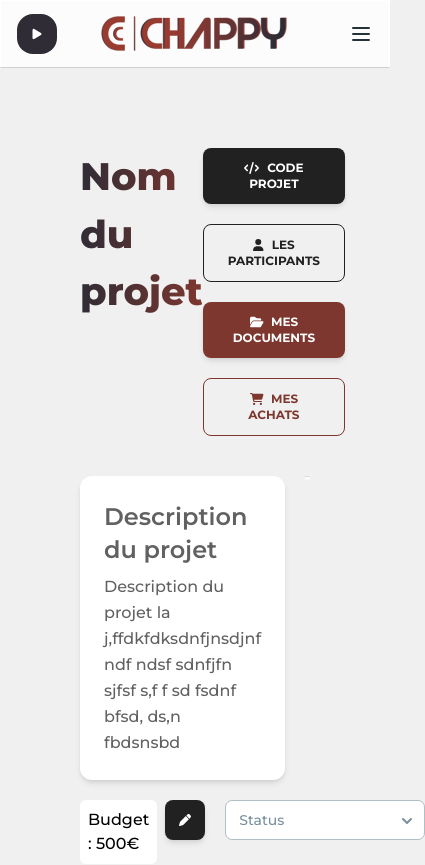
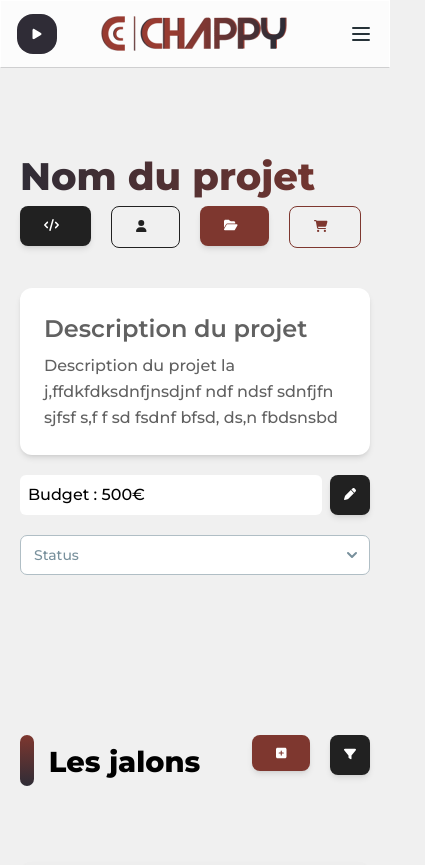
Before and after one commit to mathieubourkel/chappy, a React (Vite) app: page /project in a window 390 px wide. Shown: the top 865 px of the page, 425 px wide, since content can reach past the window. Built offline with nearby package versions, Linux system fonts and the light colour scheme.

Commit message:
modif du soir

```diff
--- a/src/components/Project/StepCard.tsx
+++ b/src/components/Project/CommentCard.tsx
@@ -9,9 +9,15 @@ import {
   Typography,
 } from "@material-tailwind/react";
 import user from "../../assets/img/icon user.png";
+import { intComment } from "../../services/interfaces/intProject";
 
-export default function StepCard(props: any) {
-  const { comment, index } = props;
+type Props = {
+  index: number
+  comment: intComment
+}
+
+export default function CommentCard({comment, index}:Props) {
+
   return (
     <Card className="b3-comment w-full mb-5 shadow-none" key={index}>
       <CardBody>
@@ -33,7 +39,7 @@ export default function StepCard(props: any) {
               size="xl"
               className="mr-3 text-marine-100"
             />
-            <a className="md">Répondre</a>
+            <a className="hidden md:flex">Répondre</a>
           </Button>
             </div>
 
--- a/src/components/Project/Comments.tsx
+++ b/src/components/Project/Comments.tsx
@@ -1,9 +1,13 @@
 import { useState } from "react";
 import { intComment, intComments } from "../../services/interfaces/intProject";
-import StepCard from "./StepCard";
 import { Button, IconButton, Textarea } from "@material-tailwind/react";
 import { FontAwesomeIcon } from "@fortawesome/react-fontawesome";
-import { faMinus, faPaperPlane, faPlus } from "@fortawesome/free-solid-svg-icons";
+import {
+  faMinus,
+  faPaperPlane,
+  faPlus,
+} from "@fortawesome/free-solid-svg-icons";
+import CommentCard from "./CommentCard";
 
 type Props = {
   comments: intComments;
@@ -24,29 +28,33 @@ export default function Comments({ comments }: Props) {
       <div className="b3-comments flex flex-col mt-10">
         {display ? (
           comments.map((comment: intComment, index: number) => (
-            <StepCard comment={comment} index={index}/>
+            <CommentCard comment={comment} index={index} />
           ))
-        ) : <StepCard comment={comments[0]} index={0}/>
-
-        }
+        ) : (
+          <CommentCard comment={comments[0]} index={0} />
+        )}
       </div>
       <div className="flex justify-center">
         <Button onClick={handleDisplay} className="bg-brick-300">
-          {display ?
+          {display ? (
             <div>
-            <FontAwesomeIcon icon={faMinus} className="mr-3"/>
+              <FontAwesomeIcon icon={faMinus} className="mr-3" />
               <a>Réduire</a>
             </div>
-          : <div>
-                <FontAwesomeIcon icon={faPlus} className="mr-3"/>
+          ) : (
+            <div>
+              <FontAwesomeIcon icon={faPlus} className="mr-3" />
               <a>Afficher plus</a>
-            </div>}
+            </div>
+          )}
         </Button>
       </div>
       <div className="mt-10">
-      <Textarea variant="static"
+        <Textarea
+          variant="static"
           placeholder="Rédiger un nouveau commentaire"
-      className="bg-white pl-5"/>
+          className="bg-white pl-5"
+        />
         <div className="flex w-full justify-between py-1.5">
           <IconButton variant="text" color="blue-gray" size="sm">
             <svg
@@ -65,9 +73,7 @@ export default function Comments({ comments }: Props) {
             </svg>
           </IconButton>
           <div className="flex gap-2">
-          <Button  variant="outlined">
-            Annuler
-          </Button>
+            <Button variant="outlined">Annuler</Button>
             <Button>
               Envoyer
               <FontAwesomeIcon className="ml-3" icon={faPaperPlane} />
--- a/src/components/Project/Resume.tsx
+++ b/src/components/Project/Resume.tsx
@@ -1,6 +1,6 @@
 /* eslint-disable @typescript-eslint/no-explicit-any */
-import { useState } from "react";
-import { intProject } from "../../services/interfaces/intProject";
+import React, { useEffect, useState } from "react";
+import { intProject, FormEvent } from "../../services/interfaces/intProject";
 import { Link } from "react-router-dom";
 import calendar from "../../assets/img/calendar.webp";
 import {
@@ -28,16 +28,20 @@ type Props = {
   setProject: (project: intProject) => void;
 };
 export default function Resume({ project, setProject }: Props) {
+
+  // State
   const [displayBudget, setDisplayBudget] = useState<boolean>(true);
-  const [form, setForm] = useState<number>(0);
+  const status = [
+    {name: "En cours", id: 0},
+    {name: "En attente", id: 1},
+    {name: "Terminé", id: 2}
+  ];
 
-  function handleChange(e: any) {
-    setForm(e.target.value);
-  }
-
-  function handleSubmit(e: any) {
+  // Functions
+  const handleSubmit = (e:FormEvent) => {
     e.preventDefault();
-    setProject({ ...project, budget: form });
+    const newBudget = e.currentTarget.budget.value;
+    setProject({ ...project, budget: newBudget });
     handleDisplay();
   }
 
@@ -45,30 +49,31 @@ export default function Resume({ project, setProject }: Props) {
     displayBudget ? setDisplayBudget(false) : setDisplayBudget(true);
   }
 
+  // Render
   return (
     <section className="bloc-1 mb-40">
-      <div className="b1-header flex justify-between">
-        <div className="b1-header-title">
+      <div className="b1-header md:flex justify-between">
+        <div className="b1-header-title shrink-0">
           <h1>{project.name}</h1>
         </div>
-        <div className="b1-header-buttons flex flex-wrap gap-5">
+        <div className="b1-header-buttons flex gap-5">
           <Link to="/project/">
             <Button>
               <FontAwesomeIcon icon={faCode} className="mr-2" />
-              Code projet
+              <div className="hidden md:flex">Code projet</div>
             </Button>
           </Link>
 
           <Link to="/project/members">
             <Button variant="outlined">
               <FontAwesomeIcon icon={faUser} className="mr-2" />
-              Les participants
+              <div className="hidden md:flex">Participants</div>
             </Button>
           </Link>
           <Link to="/project/documents">
             <Button className="bg-brick-300">
-              <FontAwesomeIcon icon={faFolderOpen} className="mr-2"/>
-              Mes documents
+              <FontAwesomeIcon icon={faFolderOpen} className="mr-2" />
+              <div className="hidden md:flex">Mes documents</div>
             </Button>
           </Link>
           <Link to="project/purchases">
@@ -76,15 +81,15 @@ export default function Resume({ project, setProject }: Props) {
               className="button-project text-brick-300 border-brick-300"
               variant="outlined"
             >
-              <FontAwesomeIcon icon={faCartShopping} className="mr-2"/>
-              Mes achats
+              <FontAwesomeIcon icon={faCartShopping} className="mr-2" />
+              <div className="hidden md:flex">Mes achats</div>
             </Button>
           </Link>
         </div>
       </div>
 
       <div className="b1-body mt-10">
-        <div className="b1-body-desc-calendar flex gap-5">
+        <div className="b1-body-desc-calendar lg:flex gap-5">
           <Card className="b1-body-desc basis-1/2 bg-white">
             <CardBody>
               <Typography variant="h4" className="mb-2">
@@ -94,12 +99,12 @@ export default function Resume({ project, setProject }: Props) {
             </CardBody>
           </Card>
           <div className="b1-body-calendar basis-1/2">
-            <img src={calendar}/>
+            <img className="hidden lg:flex" src={calendar} />
           </div>
         </div>
-        <div className="b1-body-budget-status flex gap-5 mt-5">
+        <div className="b1-body-budget-status md:flex gap-5 mt-5">
           {displayBudget ? (
-            <div className="b1-body-budget flex basis-1/2 gap-2">
+            <div className="b1-body-budget flex basis-1/2 gap-2 mb-5">
               <div className="flex w-full rounded-md bg-white">
                 <p className="p-2">
                   {"Budget : " + project.budget.toString() + "€"}
@@ -114,7 +119,7 @@ export default function Resume({ project, setProject }: Props) {
           ) : (
             <form
               className="b1-body-budget flex basis-1/2 gap-2"
-              onSubmit={(e) => handleSubmit(e)}
+              onSubmit={handleSubmit}
             >
               <div className="flex w-full bg-white rounded-md">
                 <Input
@@ -123,7 +128,6 @@ export default function Resume({ project, setProject }: Props) {
                   name="budget"
                   id="budget"
                   placeholder="Entrez le nouveau budget"
-                  onChange={(e) => handleChange(e)}
                   crossOrigin={undefined}
                 />
               </div>
@@ -137,11 +141,11 @@ export default function Resume({ project, setProject }: Props) {
             </form>
           )}
 
-          <div className="b1-body-status basis-1/2 w-72">
+          <div className="b1-body-status basis-1/2">
             <Select className="bg-white" label="Status">
-              <Option>En cours</Option>
-              <Option>Terminé</Option>
-              <Option>En attente</Option>
+                {status.map((element:any, index:number) => (
+                    <Option key={index}>{element.name}</Option>
+                ))}
             </Select>
           </div>
         </div>
--- a/src/components/Project/Steps.tsx
+++ b/src/components/Project/Steps.tsx
@@ -30,7 +30,7 @@ export default function Steps({ steps }: Props) {
           <div>
             <Button className="mr-5 bg-brick-300 flex items-center">
               <FontAwesomeIcon icon={faSquarePlus} />
-              <a className="pl-2">Créer</a>
+              <a className="pl-2 hidden md:flex">Créer</a>
             </Button>
           </div>
           <div>
--- a/src/pages/Project/ProjectPage.tsx
+++ b/src/pages/Project/ProjectPage.tsx
@@ -29,7 +29,7 @@ export default function ProjectPage() {
   return (
     <>
     <NavbarConnected />
-    <main className="project-page mr-20 ml-20">
+    <main className="project-page sm:mx-20 mx-5">
       <Resume project={project} setProject={setProject} />
       <Steps steps={steps} />
       <Comments comments={comments} />
--- a/src/services/interfaces/intProject.tsx
+++ b/src/services/interfaces/intProject.tsx
@@ -1,3 +1,5 @@
+import { ChangeEvent } from "react"
+
 export interface intProject {
     name: string,
     description: string,
@@ -23,5 +25,7 @@ export interface intComment {
     author: string
 }
 
-// export type intSteps = Array<intStep>
+export type intSteps = Array<intStep>
 export type intComments = Array<intComment>
+export type InputEvent = ChangeEvent<HTMLInputElement>
+export type FormEvent = React.FormEvent<HTMLFormElement>;
```
Lines whose indentation alone changed are shown as unchanged.
